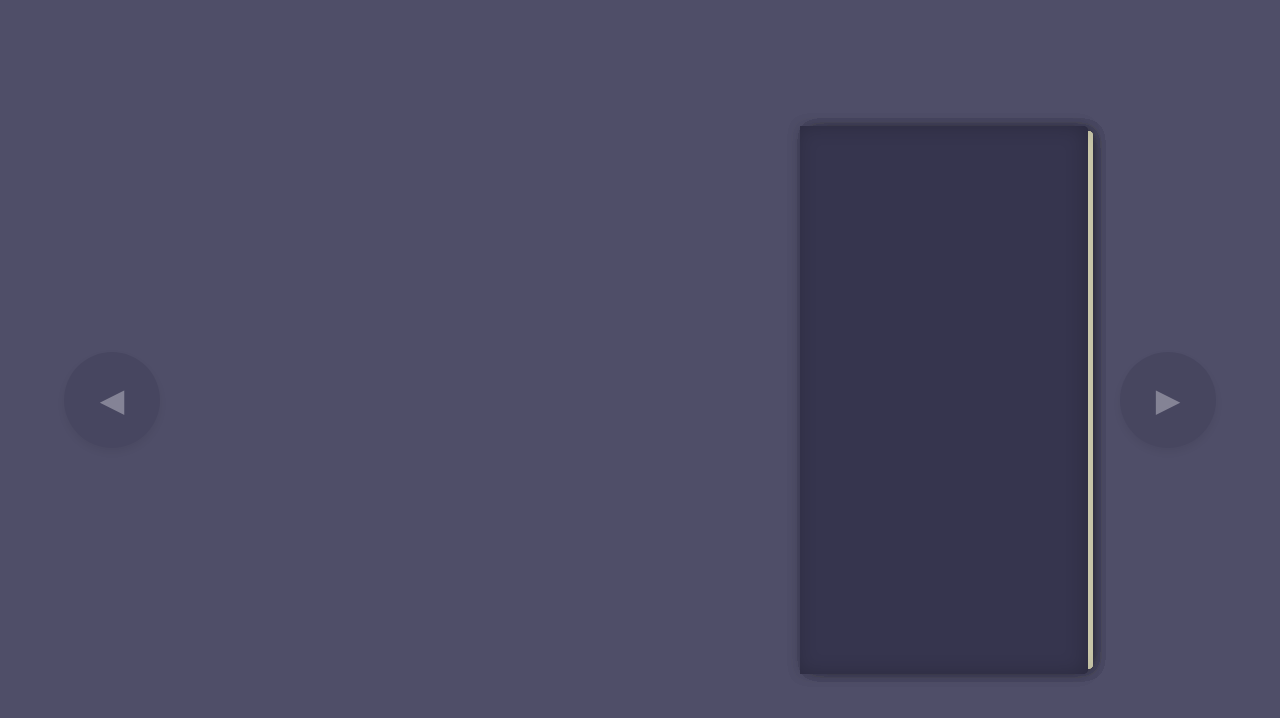
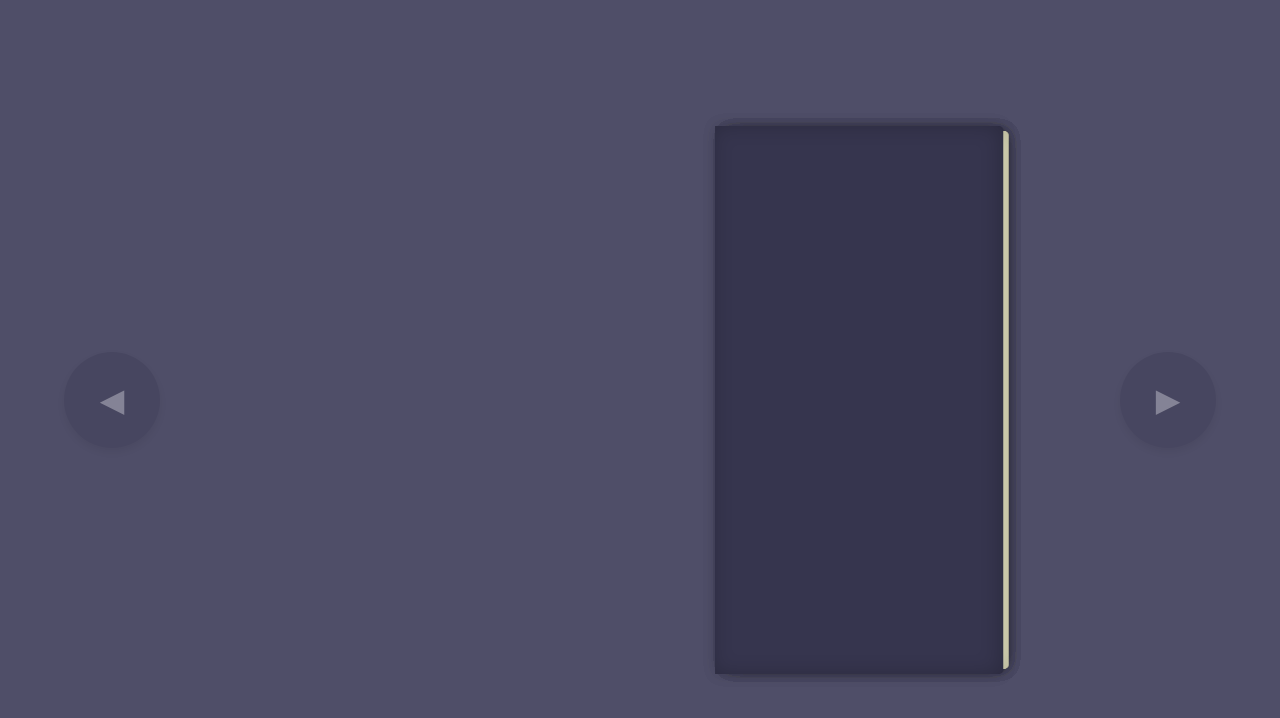
Before and after one commit to JJGarciaCardona/Adventure-Book, an Angular app: page / in a window 1280 px wide. Shown: the top 718 px of the page. Built offline with nearby package versions, Linux system fonts and the light colour scheme.

Commit message:
feat: update book component styles and add transition effects for open/close states

```diff
--- a/src/app/book/book.component.css
+++ b/src/app/book/book.component.css
@@ -58,8 +58,20 @@
   width: 30rem;
   height: 28.5rem;
   perspective: 100rem;
-  transform: translateX(-1rem); /* Mueve el libro un poco a la izquierda */
-  /* Eliminamos margin-left para que flexbox lo centre */
+  transform: translateX(-6.3rem);
+  transition: transform 0.8s ease-in-out;
+}
+.book.open {
+  transform: translateX(-1rem);
+}
+
+.close{
+  position: absolute;
+  top: 0;
+  bottom: 0;
+  left: 0;
+  right: 0;
+  margin: auto;
 }
 
 .cover {
--- a/src/app/book/book.component.html
+++ b/src/app/book/book.component.html
@@ -3,7 +3,7 @@
     <span class="arrow">&#9664;</span>
   </button>
 
-  <div class="book">
+  <div class="book" [class.open]="isCoverOpen">
     <span class="page" [class.turn]="shouldTurn(1)" [class.close]="isClosing(1)"></span>
     <span class="page" [class.turn]="shouldTurn(2)" [class.close]="isClosing(2)"></span>
     <span class="page" [class.turn]="shouldTurn(3)" [class.close]="isClosing(3)"></span>
```
